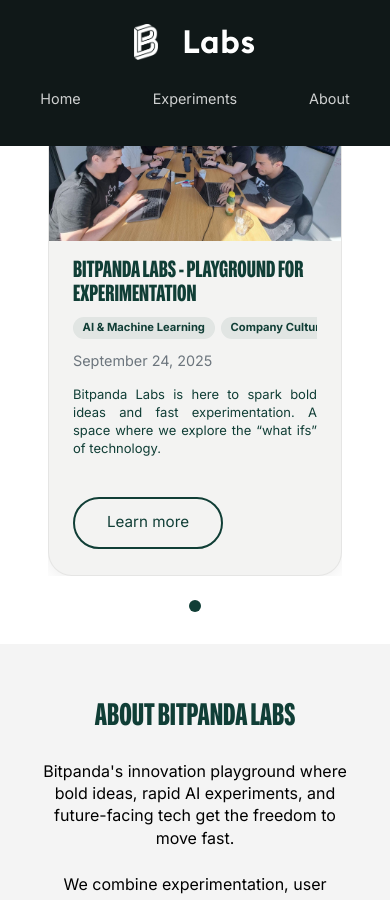
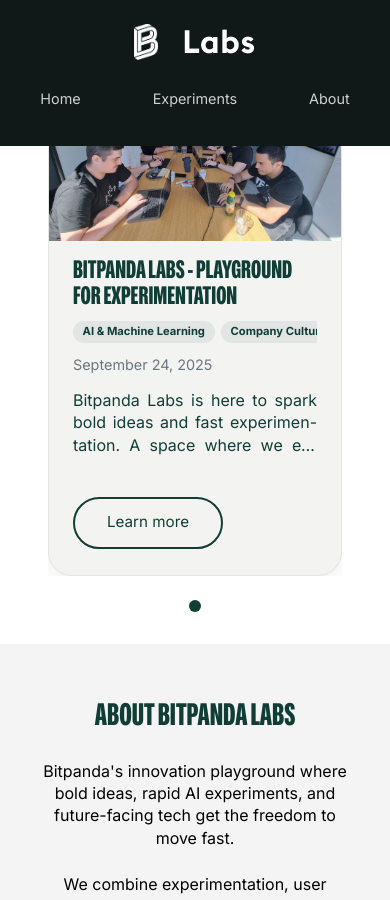
Before and after one commit to bitpanda-labs/labs-website, a Jekyll site: the page built from index.html, in a window 390 px wide and 900 px high, scrolled down 946 px. Built offline with Jekyll 4.4.1, drawn with Linux system fonts in a browser that asks for light colours.

Commit message:
AIHUB-213: Update post card text and title styling for improved readability and consistency

```diff
--- a/assets/css/style.css
+++ b/assets/css/style.css
@@ -1167,10 +1167,14 @@
   }
 
   .post-card .card-description {
-    font-size: 14px;
-    -webkit-line-clamp: 4;
-    line-clamp: 4;
-    max-height: calc(1.4em * 4);
+    font-size: 16px;
+    -webkit-line-clamp: 3;
+    line-clamp: 3;
+    max-height: calc(1.4em * 3);
+    overflow: hidden;
+    text-overflow: ellipsis;
+    display: -webkit-box;
+    -webkit-box-orient: vertical;
   }
 
   .post-card .card-image {
@@ -1190,10 +1194,14 @@
   }
 
   .post-card .card-description {
-    font-size: 14px;
-    -webkit-line-clamp: 4;
-    line-clamp: 4;
-    max-height: calc(1.4em * 4);
+    font-size: 16px;
+    -webkit-line-clamp: 3;
+    line-clamp: 3;
+    max-height: calc(1.4em * 3);
+    overflow: hidden;
+    text-overflow: ellipsis;
+    display: -webkit-box;
+    -webkit-box-orient: vertical;
   }
 
   .product-card {
@@ -1248,11 +1256,18 @@
   }
 
   .post-card .card-title {
-    font-size: 24px;
+    font-size: 26px;
   }
 
   .post-card .card-description {
-    font-size: 13px;
+    font-size: 16px;
+    -webkit-line-clamp: 3;
+    line-clamp: 3;
+    max-height: calc(1.4em * 3);
+    overflow: hidden;
+    text-overflow: ellipsis;
+    display: -webkit-box;
+    -webkit-box-orient: vertical;
   }
 
   section {
```
